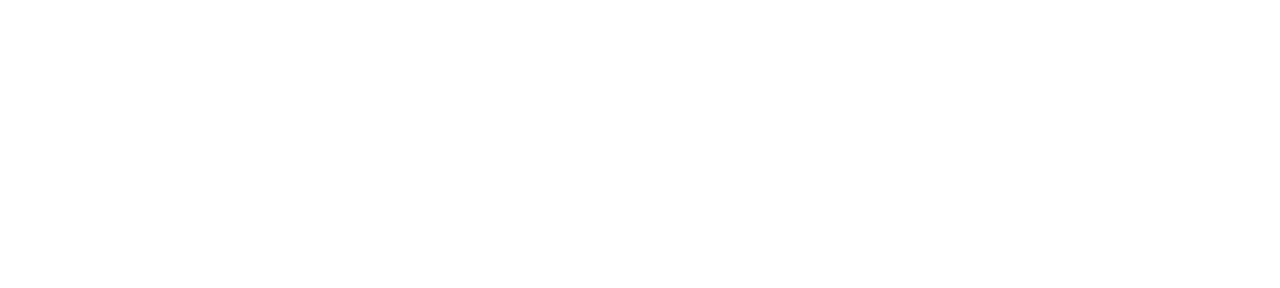
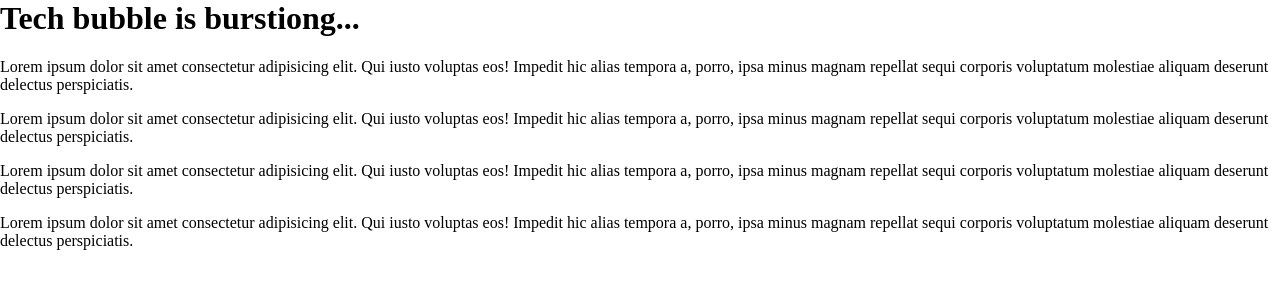
Before and after one commit to mightyhyuk/responsive-nav, a plain HTML site: page public/index.html in a window 1280 px wide. Drawn offline with Linux system fonts and the light colour scheme.

Commit message:
Define styles: root and body element

```diff
--- a/public/index.html
+++ b/public/index.html
@@ -1,4 +1,34 @@
 <head>
   <link rel="stylesheet" href="styles.css" />
 </head>
-<body></body>
+<body>
+  <nav class="navbar"></nav>
+
+  <main>
+    <h1>Tech bubble is burstiong...</h1>
+    <p>
+      Lorem ipsum dolor sit amet consectetur adipisicing elit. Qui iusto
+      voluptas eos! Impedit hic alias tempora a, porro, ipsa minus magnam
+      repellat sequi corporis voluptatum molestiae aliquam deserunt delectus
+      perspiciatis.
+    </p>
+    <p>
+      Lorem ipsum dolor sit amet consectetur adipisicing elit. Qui iusto
+      voluptas eos! Impedit hic alias tempora a, porro, ipsa minus magnam
+      repellat sequi corporis voluptatum molestiae aliquam deserunt delectus
+      perspiciatis.
+    </p>
+    <p>
+      Lorem ipsum dolor sit amet consectetur adipisicing elit. Qui iusto
+      voluptas eos! Impedit hic alias tempora a, porro, ipsa minus magnam
+      repellat sequi corporis voluptatum molestiae aliquam deserunt delectus
+      perspiciatis.
+    </p>
+    <p>
+      Lorem ipsum dolor sit amet consectetur adipisicing elit. Qui iusto
+      voluptas eos! Impedit hic alias tempora a, porro, ipsa minus magnam
+      repellat sequi corporis voluptatum molestiae aliquam deserunt delectus
+      perspiciatis.
+    </p>
+  </main>
+</body>
--- a/public/styles.css
+++ b/public/styles.css
@@ -0,0 +1,15 @@
+:root {
+  font-size: 16px;
+  --text-primary: #b6b6b6;
+  --text-secondary: #ececec;
+  --bg-primary: #23232e;
+  --bg-secondary: #141418;
+  --transition-speed: 600ms;
+}
+
+body {
+  color: black;
+  background-color: white;
+  margin: 0;
+  padding: 0;
+}
```
